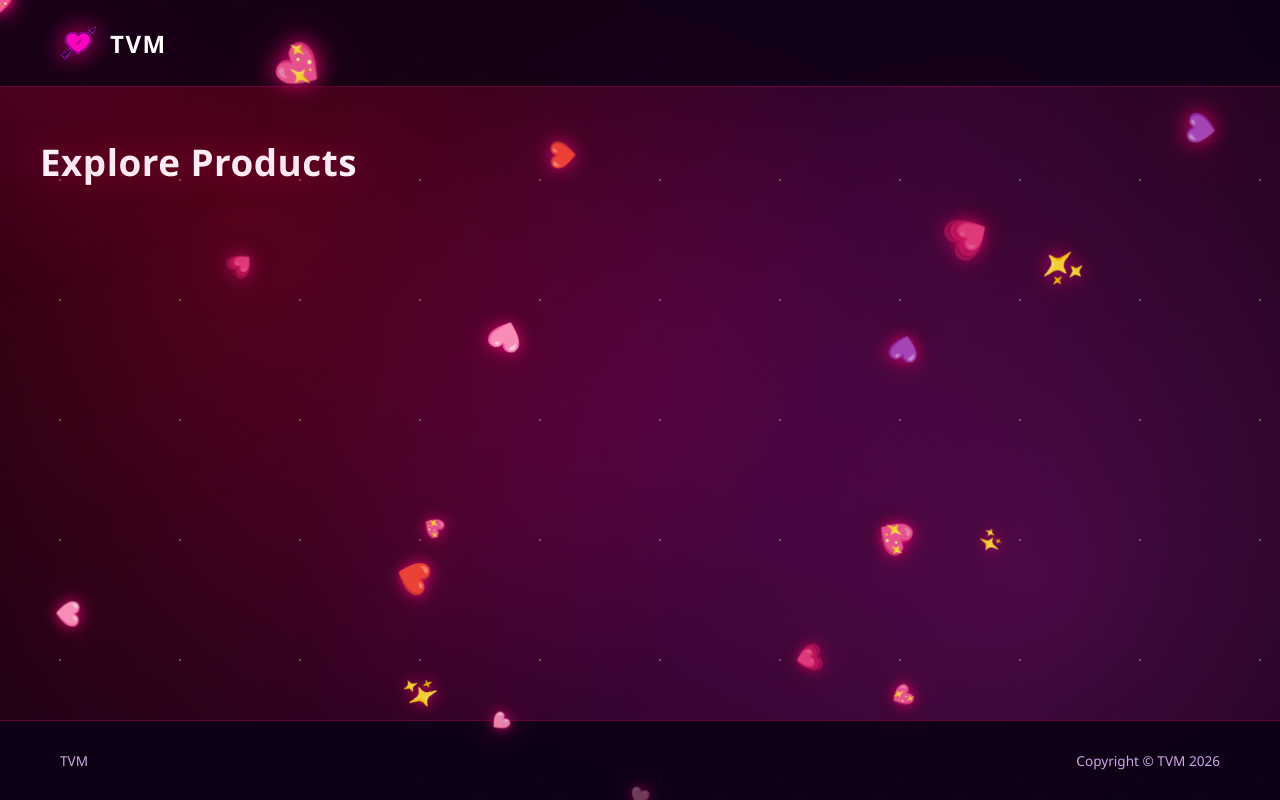
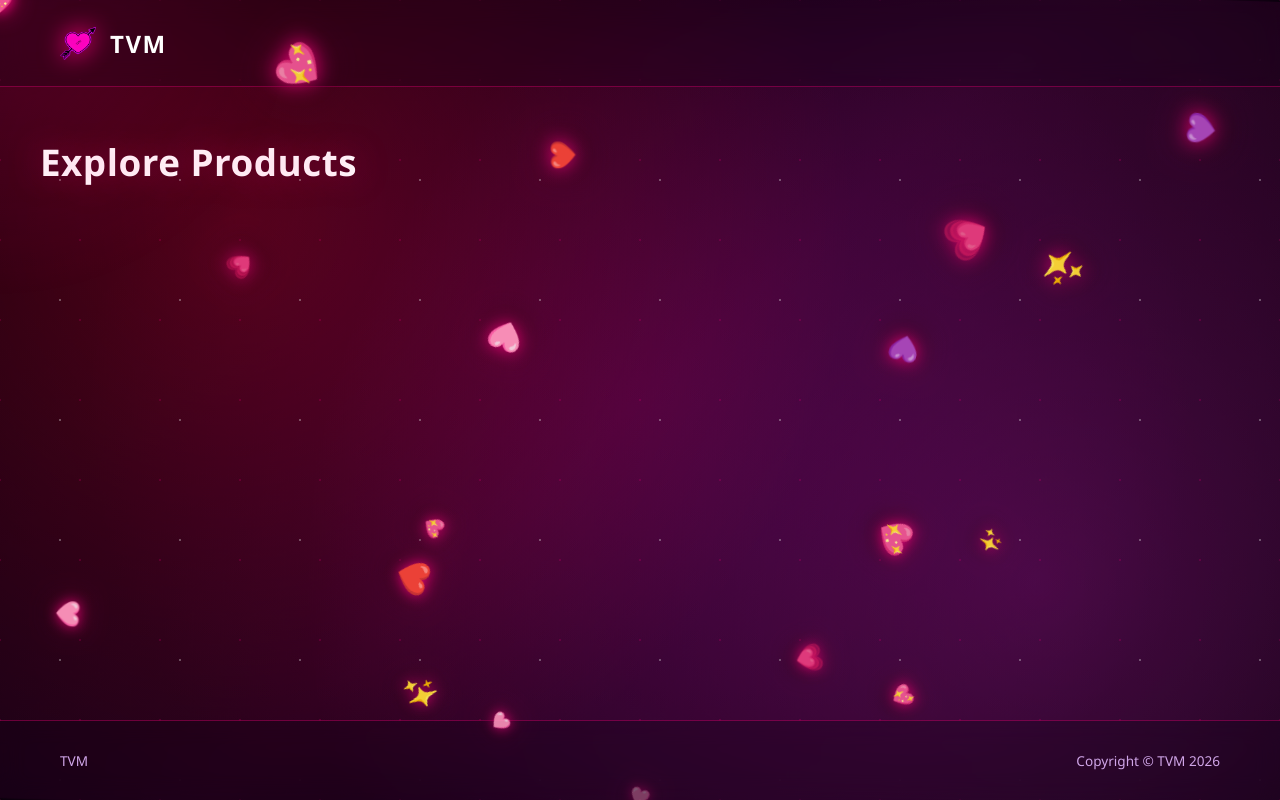
Before and after one commit to scp067adrian-sketch/webstite, a website: page public/index.html in a window 1280 px wide. Drawn offline with Linux system fonts and the light colour scheme; no server answers.

Commit message:
Update index.html

```diff
--- a/public/index.html
+++ b/public/index.html
@@ -97,7 +97,7 @@
         header {
             display: flex; justify-content: space-between; align-items: center;
             padding: 25px 60px; border-bottom: 1px solid var(--border-color);
-            background: rgba(12, 1, 20, 0.8); backdrop-filter: blur(20px);
+            background: rgba(12, 1, 20, 0.25); backdrop-filter: blur(12px);
         }
         .logo-area { display: flex; align-items: center; gap: 14px; font-weight: 900; font-size: 1.5rem; letter-spacing: 1.5px; color: var(--text-main); text-decoration: none; }
         .logo-icon { width: 36px; height: 36px; object-fit: contain; filter: drop-shadow(0 0 12px var(--accent-purple)); }
@@ -216,7 +216,8 @@
             border-top: 1px solid var(--border-color);
             padding: 30px 60px;
             display: flex; justify-content: space-between; align-items: center;
-            background: rgba(12, 1, 20, 0.9); font-size: 0.85rem; color: var(--text-muted);
+            background: rgba(12, 1, 20, 0.25); backdrop-filter: blur(12px);
+            font-size: 0.85rem; color: var(--text-muted);
         }
     </style>
 </head>
```
